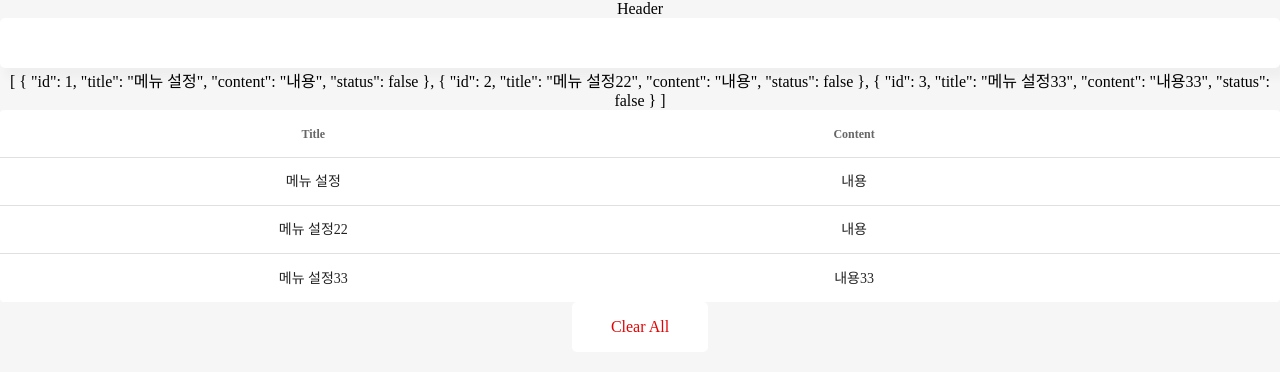
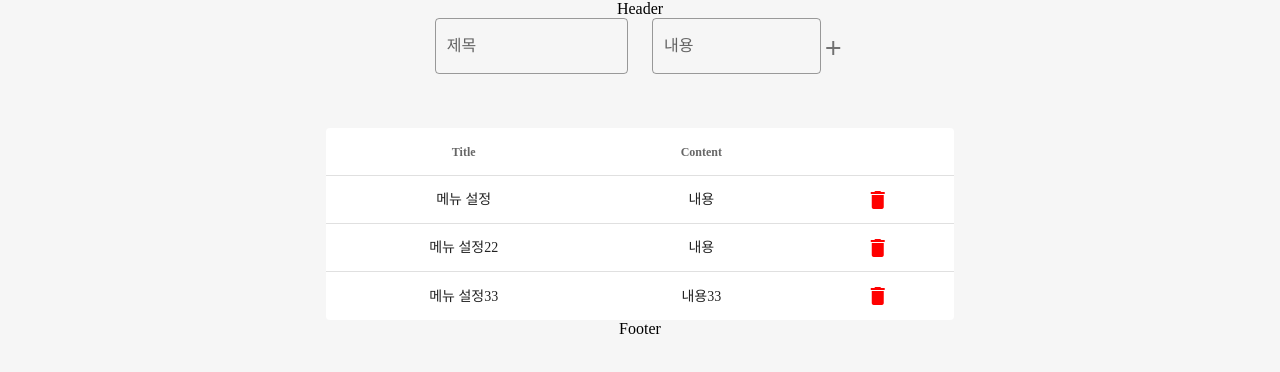
Before and after one commit to Jo-App/vue-todo, a Vue app: page / in a window 1280 px wide. Shown: the top 372 px of the page. Built offline with nearby package versions, Linux system fonts and the light colour scheme; a small style sheet from the web is missing.

Commit message:
투두리스트 등록/삭제/수정 처리

```diff
--- a/src/components/TodoFooter.vue
+++ b/src/components/TodoFooter.vue
@@ -1,32 +1,13 @@
 <template>
-  <div class="clearAllContainer">
-    <span class="clearAllBtn" @click="clearAll()">Clear All</span>
+  <div>
+    Footer
   </div>
 </template>
 
 <script>
 export default {
-  methods:{
-    clearAll(){
-      //this.$emit('deleteAll:item')
-      this.$store.commit('clearAll');
-    }
-  }
-
 }
 </script>
 
 <style scoped>
-  .clearAllContainer {
-    width: 8.5rem;
-    height: 50px;
-    line-height: 50px;
-    background-color: white;
-    border-radius: 5px;
-    margin: 0 auto;
-  }
-  .clearAllBtn {
-    color: #e20303;
-    display: block;
-  }
 </style>
--- a/src/components/TodoInput.vue
+++ b/src/components/TodoInput.vue
@@ -1,35 +1,44 @@
 <template>
-  <div class="inputBox shadow">
-    <input type="text" v-model="inputText" @keyup.enter="enterText()">
-    <span @click="addItem()" class="addContainer">
-      <i class="fas fa-plus"></i>
-    </span>
-  </div>
+  <v-row align="center">
+    <v-spacer></v-spacer>
+    <v-col cols="2" sm="2" md="2">
+      <v-text-field
+        outlined
+        v-model="inputTitle"
+        label="제목"
+      ></v-text-field>
+    </v-col>
+    <v-col cols="2" sm="2" md="2">
+      <v-text-field
+        outlined
+        v-model="inputContent"
+        label="내용"
+        append-outer-icon="mdi-plus"
+        @click:append-outer="addItem()"
+        @keyup.enter="addItem()"
+      ></v-text-field>
+    </v-col>
+    <v-spacer></v-spacer>
+  </v-row>
 </template>
 
 <script>
 export default {
-  data: function() {
-    return {
-      inputText: ""
-    };
-  },
+  data: () => ({
+    inputTitle: "",
+    inputContent: "",
+  }),
   methods: {
     addItem() {
-      if (this.inputText !== "") {
-        var value = this.inputText;
-        //localStorage.setItem(value, value);
-        //this.$emit('add:item', value);
-        this.$store.commit('addTodoItems', value);
+      if (this.inputTitle !== "" && this.inputContent !== "") {
+        this.$store.commit('addTodoItems', { inputTitle: this.inputTitle, inputContent: this.inputContent });
         this.clearInput();
       }
     },
     clearInput() {
-      this.inputText = "";
+      this.inputTitle = "";
+      this.inputContent = "";
     },
-    enterText() {
-      this.addItem();
-    }
   },
 };
 </script>
@@ -60,6 +69,6 @@ input:focus {
   vertical-align: middle;
 }
 .closeModalBtn{
-    color : #42b983;
+  color : #42b983;
 }
 </style>
--- a/src/components/TodoList.vue
+++ b/src/components/TodoList.vue
@@ -1,6 +1,8 @@
 <template>
-  <div>
-    {{todoList}}
+  <v-row align="center">
+    <v-spacer></v-spacer>
+    <v-col cols="6" sm="6" md="6">
+    <!-- {{todoList}} -->
       <v-simple-table>
         <template v-slot:default>
           <thead>
@@ -13,15 +15,20 @@
           <tbody>
             <tr v-for="item in todoList" :key="item.id"
               @click="checkTodoItem(item.id)"
+              :class="{ active: item.status }"
             >
-              <td :class="{ active: item.status }">{{ item.title }}</td>
-              <td :class="{ active: item.status }">{{ item.content }}</td>
-              <td></td>
+              <td>{{ item.title }}</td>
+              <td>{{ item.content }}</td>
+              <td>
+                <v-icon @click="removeItem($event, item.id)" style="color:red;">mdi-delete</v-icon>
+              </td>
             </tr>
           </tbody>
         </template>
       </v-simple-table>
-  </div>
+    </v-col>
+    <v-spacer></v-spacer>
+  </v-row>
 </template>
 
 <script>
@@ -33,37 +40,20 @@ export default {
     mapState(["todoList"])
   ),
   data: () => ({
-    headers: [
-      { text: '제목', value: 'title' },
-      { text: '내용', value: 'content' },
-      { text: '', value: 'actions', sortable: false },
-    ],
     selected: [],
     isActive: true
   }),
   methods : {
     checkTodoItem(id) {
+      console.log("ck")
       this.$store.commit("checkTodoItem", { id });
     },
-    removeItem: function(item, index){
-      //this.$emit('delete:item', item, index);
-      //var obj = { item, index };
-      this.$store.commit('removeTodoItem', { item, index });
+    removeItem(e, id) {
+      console.log("rmv")
+      e.stopPropagation(); //이벤트 전파 방지
+      this.$store.commit('removeTodoItem', { id });
     },
   },
-
-  beforeMount: function() {
-    console.log("befor Mount");
-    // var p1 = document.querySelector('#p1');
-    // console.log(p1);
-  },
-
-  //화면에 인스턴스가 붙고 난 직후
-  mounted: function() {
-    console.log("mounted");
-    // var p1 = document.querySelector('#p1');
-    // console.log(p1);
-  }
 };
 </script>
 
@@ -106,5 +96,10 @@ li {
 
 .active {
   text-decoration:line-through;
+  background-color: rgb(167, 213, 60);
+}
+
+.active2{
+  background-color: rgb(167, 213, 60);
 }
 </style>
--- a/src/plugins/vuetify.js
+++ b/src/plugins/vuetify.js
@@ -2,12 +2,12 @@ import Vue from 'vue';
 import Vuetify from 'vuetify';
 import 'vuetify/dist/vuetify.min.css';
 import 'material-design-icons-iconfont/dist/material-design-icons.css' // Ensure you are using css-loader
-
+import '@mdi/font/css/materialdesignicons.css';
 
 Vue.use(Vuetify);
 
 export default new Vuetify({
   icons: {
-    iconfont: 'md',
+    iconfont: 'mdi', // 'mdi' || 'mdiSvg' || 'md' || 'fa' || 'fa4' || 'faSvg'
   },
 });
--- a/src/store/mutations.js
+++ b/src/store/mutations.js
@@ -1,19 +1,22 @@
 export default {
-  addTodoItems(state, value) {
-    //데이터 저장소에 저장
-    localStorage.setItem(value, value);
-    //할일 목록에 데이터 추가
-    state.items.push(value);
+  addTodoItems(state, payload) {
+    let inputTitle = payload.inputTitle;
+    let inputContent = payload.inputContent;
+
+    let obj = new Object();
+    obj.id = state.todoList[state.todoList.length-1] == undefined ? 0 : state.todoList[state.todoList.length-1].id + 1;
+    obj.title = inputTitle;
+    obj.content = inputContent;
+    obj.status = false;
+
+    state.todoList.push(obj);
   },
-  removeTodoItem(state, {item, index}) {
-    //데이터 저장소에서 삭제
-    localStorage.removeItem(item);
-    //할 일 목록에서 삭제
-    state.items.splice(index, 1);
-  },
-  clearAll(state) {
-    localStorage.clear();
-    state.items = [];
+  removeTodoItem(state, payload) {
+    state.todoList.map((data, index) => {
+      if(data.id == payload.id){
+        state.todoList.splice(index, 1);
+      }
+    })
   },
   checkTodoItem(state, payload) {
     state.todoList.map(data => {
```
Also changed, not shown: package.json (+4 -4 lines), 1 other file (tests, documents, lock files or other folders).
